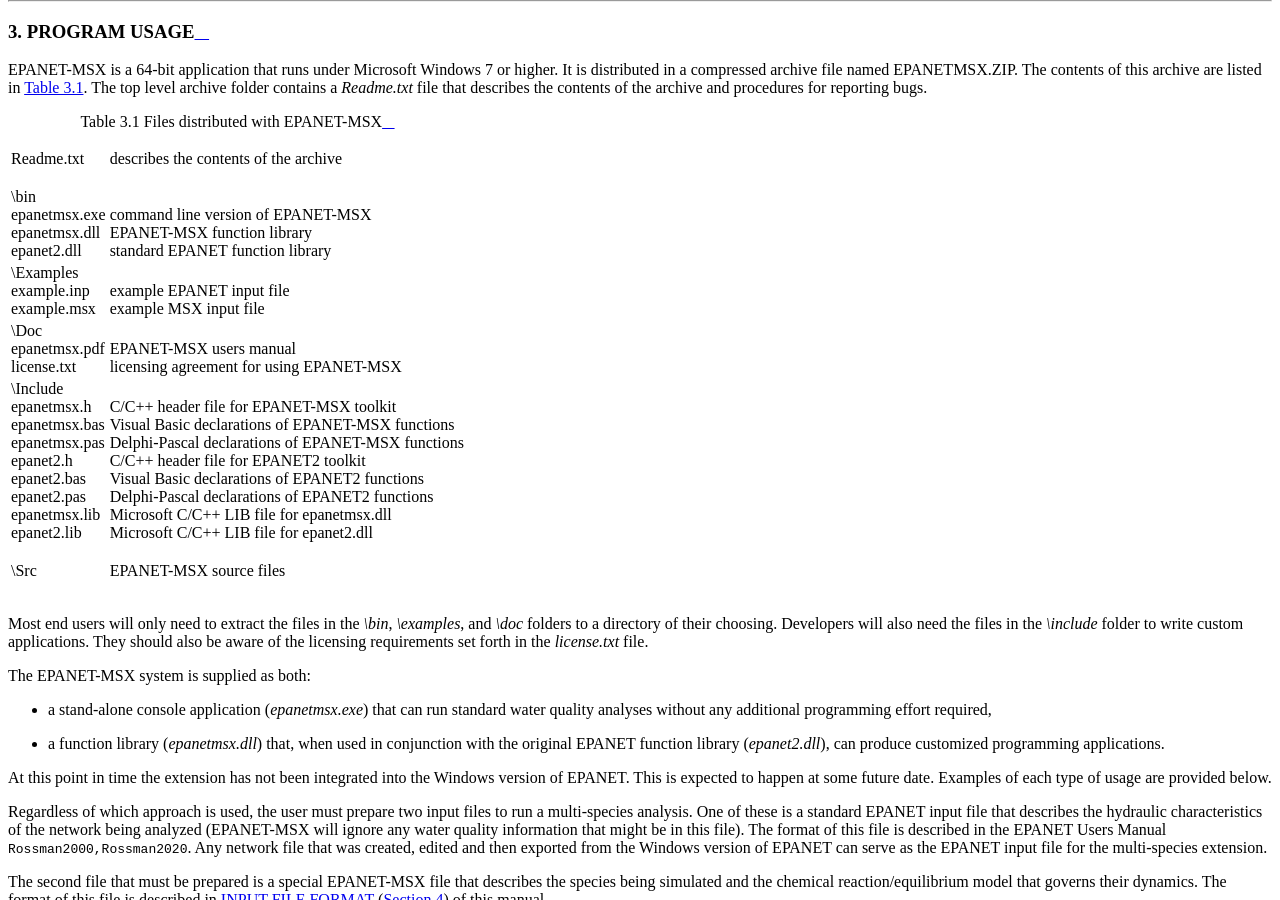
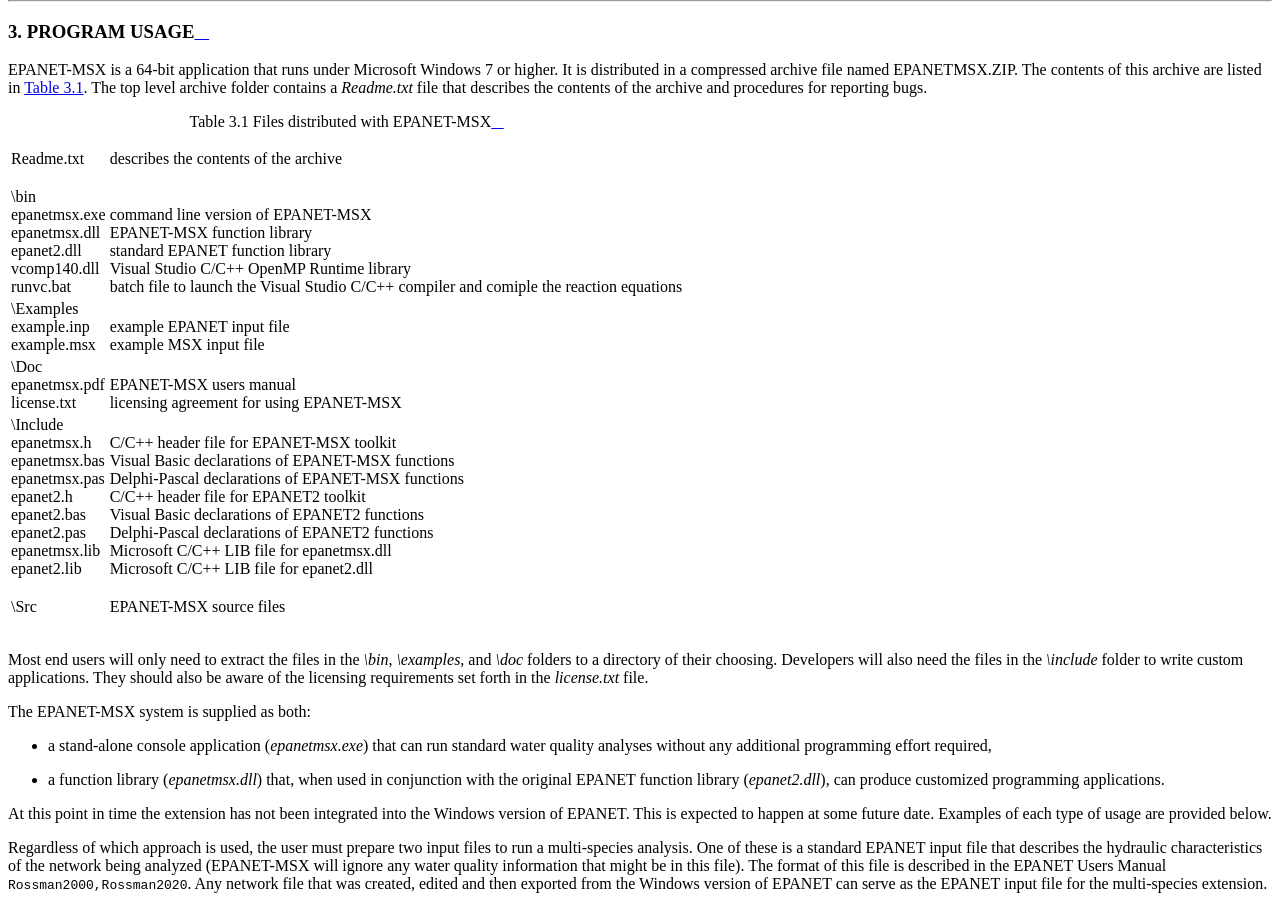
Before and after one commit to fengshang1972/EPANETMSX2Manual, a Sphinx documentation site: the page built from docs/3_programusage.rst, in a window 1280 px wide and 900 px high, scrolled down 483 px. Built offline with Sphinx 7.4.7 and the Read the Docs theme 2.0.0, drawn with Linux system fonts in a browser that asks for light colours; cross-references to code outside the pages are shown as plain code.

Commit message:
Contents of bin

```diff
--- a/docs/3_programusage.rst
+++ b/docs/3_programusage.rst
@@ -20,34 +20,36 @@
 .. table:: Files distributed with EPANET-MSX
    :class: longtable
 
-   +--------------------+-------------------------------------------------------+
-   | Readme.txt         | describes the contents of the archive                 |
-   +--------------------+-------------------------------------------------------+
-   | | \\bin            | |                                                     |
-   | |  epanetmsx.exe   | | command line version of EPANET-MSX                  |
-   | |  epanetmsx.dll   | | EPANET-MSX function library                         |
-   | |  epanet2.dll     | | standard EPANET function library                    |
-   +--------------------+-------------------------------------------------------+
-   | | \\Examples       | |                                                     |
-   | |  example.inp     | | example EPANET input file                           |
-   | |  example.msx     | | example MSX input file                              |
-   +--------------------+-------------------------------------------------------+
-   | | \\Doc            | |                                                     |
-   | |  epanetmsx.pdf   | | EPANET-MSX users manual                             |
-   | |  license.txt     | | licensing agreement for using EPANET-MSX            |
-   +--------------------+-------------------------------------------------------+
-   | | \\Include        | |                                                     |
-   | |  epanetmsx.h     | | C/C++ header file for EPANET-MSX toolkit            |
-   | |  epanetmsx.bas   | | Visual Basic declarations of EPANET-MSX functions   |
-   | |  epanetmsx.pas   | | Delphi-Pascal declarations of EPANET-MSX functions  |
-   | |  epanet2.h       | | C/C++ header file for EPANET2 toolkit               |
-   | |  epanet2.bas     | | Visual Basic declarations of EPANET2 functions      |
-   | |  epanet2.pas     | | Delphi-Pascal declarations of EPANET2 functions     |
-   | |  epanetmsx.lib   | | Microsoft C/C++ LIB file for epanetmsx.dll          |
-   | |  epanet2.lib     | | Microsoft C/C++ LIB file for epanet2.dll            |
-   +--------------------+-------------------------------------------------------+
-   | \\Src              | EPANET-MSX source files                               |
-   +--------------------+-------------------------------------------------------+
+   +--------------------+--------------------------------------------------------------------------------------------------+
+   | Readme.txt         | describes the contents of the archive                                                            |
+   +--------------------+--------------------------------------------------------------------------------------------------+
+   | | \\bin            | |                                                                                                |
+   | |  epanetmsx.exe   | | command line version of EPANET-MSX                                                             |
+   | |  epanetmsx.dll   | | EPANET-MSX function library                                                                    |
+   | |  epanet2.dll     | | standard EPANET function library                                                               |
+   | |  vcomp140.dll    | | Visual Studio C/C++ OpenMP Runtime library                                                     |
+   | |  runvc.bat       | | batch file to launch the Visual Studio C/C++ compiler and comiple the reaction equations       |
+   +--------------------+--------------------------------------------------------------------------------------------------+
+   | | \\Examples       | |                                                                                                |
+   | |  example.inp     | | example EPANET input file                                                                      |
+   | |  example.msx     | | example MSX input file                                                                         |
+   +--------------------+--------------------------------------------------------------------------------------------------+
+   | | \\Doc            | |                                                                                                |
+   | |  epanetmsx.pdf   | | EPANET-MSX users manual                                                                        |
+   | |  license.txt     | | licensing agreement for using EPANET-MSX                                                       |
+   +--------------------+--------------------------------------------------------------------------------------------------+
+   | | \\Include        | |                                                                                                |
+   | |  epanetmsx.h     | | C/C++ header file for EPANET-MSX toolkit                                                       |
+   | |  epanetmsx.bas   | | Visual Basic declarations of EPANET-MSX functions                                              |
+   | |  epanetmsx.pas   | | Delphi-Pascal declarations of EPANET-MSX functions                                             |
+   | |  epanet2.h       | | C/C++ header file for EPANET2 toolkit                                                          |
+   | |  epanet2.bas     | | Visual Basic declarations of EPANET2 functions                                                 |
+   | |  epanet2.pas     | | Delphi-Pascal declarations of EPANET2 functions                                                |
+   | |  epanetmsx.lib   | | Microsoft C/C++ LIB file for epanetmsx.dll                                                     |
+   | |  epanet2.lib     | | Microsoft C/C++ LIB file for epanet2.dll                                                       |
+   +--------------------+--------------------------------------------------------------------------------------------------+
+   | \\Src              | EPANET-MSX source files                                                                          |
+   +--------------------+--------------------------------------------------------------------------------------------------+
 
 
 Most end users will only need to extract the files in the *\\bin*,
--- a/docs/conf.py
+++ b/docs/conf.py
@@ -67,9 +67,6 @@
 
 # The master toctree document.
 master_doc = 'index'
-latex_documents = [
-    ('index_latex', 'EPANETMSX.tex', 'EPANET USERS MANUAL',
-     author, 'manual'),]
 
 # The language for content autogenerated by Sphinx. Refer to documentation
 # for a list of supported languages.
```
